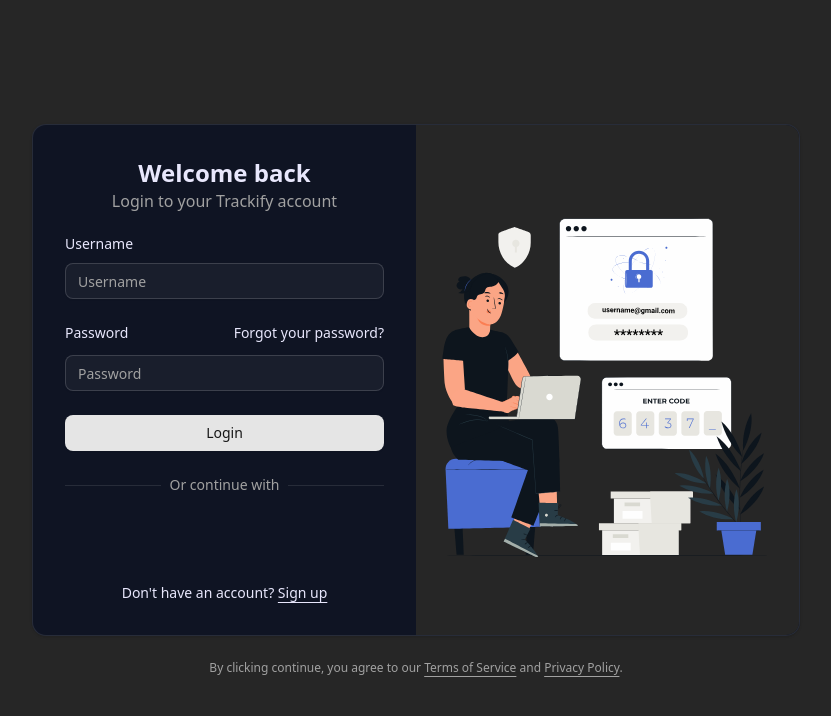
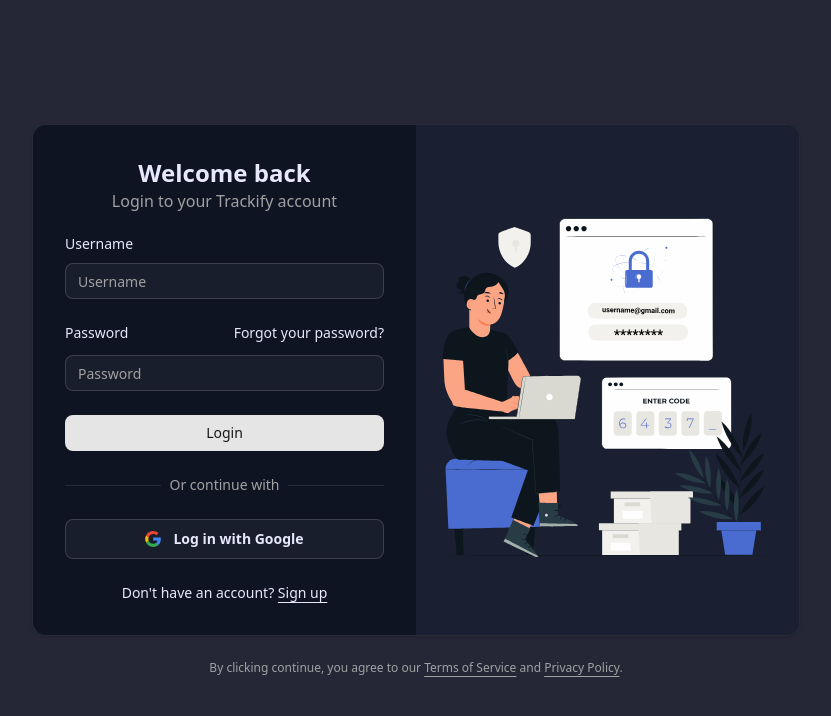
Before and after one commit to Abhijit-71/Trackify, a React (Vite) app: page /login in a window 1280 px wide. Shown: the top 716 px of the page, without its empty margins (224-1055 px from the left). Built offline with nearby package versions, Linux system fonts and the light colour scheme.

Commit message:
changed ui of google login button

```diff
--- a/src/App.jsx
+++ b/src/App.jsx
@@ -8,6 +8,7 @@ import {
 import AuthProvider from "./pages/authContext";
 import { useAuth } from "./pages/authContext";
 import { PublicRoute } from "./pages/authContext";
+import { GoogleOAuthProvider } from "@react-oauth/google";
 //imports of pages
 
 import LandingPage from "./pages/landing-pg";
@@ -38,7 +39,9 @@ function App() {
       path: "/login",
       element: (
         <PublicRoute>
-          <LoginForm />
+          <GoogleOAuthProvider clientId="450008098766-r11fmpandh7covqshfka9jju62cmtsok.apps.googleusercontent.com">
+            <LoginForm />
+          </GoogleOAuthProvider>
         </PublicRoute>
       ),
     },
@@ -46,7 +49,9 @@ function App() {
       path: "/register",
       element: (
         <PublicRoute>
-          <Regform />
+          <GoogleOAuthProvider clientId="450008098766-r11fmpandh7covqshfka9jju62cmtsok.apps.googleusercontent.com">
+            <Regform />
+          </GoogleOAuthProvider>
         </PublicRoute>
       ),
     },
--- a/src/components/loginform.jsx
+++ b/src/components/loginform.jsx
@@ -8,7 +8,9 @@ import { Player } from "@lottiefiles/react-lottie-player";
 import animationData from "../images/Login.json";
 import axios from "axios";
 import { AlertError, AlertSuccess } from "./alerts";
-import { GoogleOAuthProvider, GoogleLogin } from "@react-oauth/google";
+import {
+  useGoogleLogin,
+} from "@react-oauth/google";
 import { Navigate, useNavigate } from "react-router-dom";
 
 export function LoginForm() {
@@ -50,16 +52,23 @@ export function LoginForm() {
       );
       setSuccess(true);
       localStorage.setItem("tokens", JSON.stringify(res.data));
-      <Navigate to="/dashboard"/>
-
+      <Navigate to="/dashboard" />;
     } catch (err) {
       setSuccess(false);
     }
   };
 
+  const googlebutton = useGoogleLogin({
+    onSuccess: (tokenResponse) => {
+      oauthlogin(tokenResponse);
+    },
+    onError: () => {
+      setSuccess(false);
+    },
+  });
+
   return (
-    <GoogleOAuthProvider clientId="450008098766-r11fmpandh7covqshfka9jju62cmtsok.apps.googleusercontent.com">
-      <div className="bg-muted flex min-h-svh flex-col items-center justify-center p-6 md:p-10">
+    <div className="bg-background flex min-h-svh flex-col items-center justify-center p-6 md:p-10">
       {success == false && AlertError()}
       {success && AlertSuccess()}
       <div className="w-full max-w-sm md:max-w-3xl">
@@ -114,13 +123,14 @@ export function LoginForm() {
                       Or continue with
                     </span>
                   </div>
-                    <div className="grid grid-cols-1 gap-4">
-                      <GoogleLogin
-                        onSuccess={oauthlogin}
-                        onError={() => {
-                          setSuccess(false);
-                        }}
-                      />
+                  <div className="">
+                    <Button
+                      onClick={() => googlebutton()}
+                      className="w-full font-bold h-[40px] gap-3"
+                      variant="outline"
+                    ><svg viewBox="-3 0 262 262" xmlns="http://www.w3.org/2000/svg" preserveAspectRatio="xMidYMid" fill="#000000"><g id="SVGRepo_bgCarrier" stroke-width="0"></g><g id="SVGRepo_tracerCarrier" stroke-linecap="round" stroke-linejoin="round"></g><g id="SVGRepo_iconCarrier"><path d="M255.878 133.451c0-10.734-.871-18.567-2.756-26.69H130.55v48.448h71.947c-1.45 12.04-9.283 30.172-26.69 42.356l-.244 1.622 38.755 30.023 2.685.268c24.659-22.774 38.875-56.282 38.875-96.027" fill="#4285F4"></path><path d="M130.55 261.1c35.248 0 64.839-11.605 86.453-31.622l-41.196-31.913c-11.024 7.688-25.82 13.055-45.257 13.055-34.523 0-63.824-22.773-74.269-54.25l-1.531.13-40.298 31.187-.527 1.465C35.393 231.798 79.49 261.1 130.55 261.1" fill="#34A853"></path><path d="M56.281 156.37c-2.756-8.123-4.351-16.827-4.351-25.82 0-8.994 1.595-17.697 4.206-25.82l-.073-1.73L15.26 71.312l-1.335.635C5.077 89.644 0 109.517 0 130.55s5.077 40.905 13.925 58.602l42.356-32.782" fill="#FBBC05"></path><path d="M130.55 50.479c24.514 0 41.05 10.589 50.479 19.438l36.844-35.974C195.245 12.91 165.798 0 130.55 0 79.49 0 35.393 29.301 13.925 71.947l42.211 32.783c10.59-31.477 39.891-54.251 74.414-54.251" fill="#EB4335"></path></g></svg>
+                      Log in with Google
+                    </Button>
                   </div>
                   <div className="text-center text-sm">
                     Don&apos;t have an account?{" "}
@@ -133,19 +143,17 @@ export function LoginForm() {
                   </div>
                 </div>
               </form>
-                <div className="bg-muted relative hidden md:flex md:items-center p-5">
+              <div className="bg-[#1a2031] relative hidden md:flex md:items-center p-5">
                 <Player src={animationData} loop autoplay />
               </div>
             </CardContent>
           </Card>
           <div className="text-muted-foreground *:[a]:hover:text-primary text-center text-xs text-balance *:[a]:underline *:[a]:underline-offset-4">
             By clicking continue, you agree to our{" "}
-              <a href="#">Terms of Service</a> and{" "}
-              <a href="#">Privacy Policy</a>.
+            <a href="#">Terms of Service</a> and <a href="#">Privacy Policy</a>.
           </div>
         </div>
       </div>
     </div>
-    </GoogleOAuthProvider>
   );
 }
--- a/src/components/regform.jsx
+++ b/src/components/regform.jsx
@@ -7,7 +7,7 @@ import { Label } from "@/components/ui/label";
 import { Player } from "@lottiefiles/react-lottie-player";
 import animationData from "../images/Register.json";
 import { AlertError, AlertSuccess } from "./alerts";
-import { GoogleOAuthProvider, GoogleLogin } from "@react-oauth/google";
+import {useGoogleLogin } from "@react-oauth/google";
 import axios from "axios";
 import { useNavigate } from "react-router-dom";
 
@@ -70,8 +70,17 @@ function Regform() {
     }
   };
 
+  const googlereg = useGoogleLogin({
+  onSuccess: (tokenResponse) => {
+    oauthlogin(tokenResponse);
+  },
+  onError: () => {
+    setSuccess(false);
+  },
+});
+
   return (
-    <GoogleOAuthProvider clientId="450008098766-r11fmpandh7covqshfka9jju62cmtsok.apps.googleusercontent.com">
+
       <div className="bg-background flex min-h-svh flex-col items-center justify-center p-6 md:p-10">
         {success == false && AlertError()}
         {success && AlertSuccess()}
@@ -144,12 +153,13 @@ function Regform() {
                       </span>
                     </div>
                     <div className="grid grid-cols-1 gap-4">
-                      <GoogleLogin
-                        onSuccess={oauthlogin}
-                        onError={() => {
-                          setSuccess(false);
-                        }}
-                      />
+                       <Button
+                      onClick={() => googlebutton()}
+                      className="w-full font-bold h-[40px] gap-3"
+                      variant="outline"
+                    ><svg viewBox="-3 0 262 262" xmlns="http://www.w3.org/2000/svg" preserveAspectRatio="xMidYMid" fill="#000000"><g id="SVGRepo_bgCarrier" stroke-width="0"></g><g id="SVGRepo_tracerCarrier" stroke-linecap="round" stroke-linejoin="round"></g><g id="SVGRepo_iconCarrier"><path d="M255.878 133.451c0-10.734-.871-18.567-2.756-26.69H130.55v48.448h71.947c-1.45 12.04-9.283 30.172-26.69 42.356l-.244 1.622 38.755 30.023 2.685.268c24.659-22.774 38.875-56.282 38.875-96.027" fill="#4285F4"></path><path d="M130.55 261.1c35.248 0 64.839-11.605 86.453-31.622l-41.196-31.913c-11.024 7.688-25.82 13.055-45.257 13.055-34.523 0-63.824-22.773-74.269-54.25l-1.531.13-40.298 31.187-.527 1.465C35.393 231.798 79.49 261.1 130.55 261.1" fill="#34A853"></path><path d="M56.281 156.37c-2.756-8.123-4.351-16.827-4.351-25.82 0-8.994 1.595-17.697 4.206-25.82l-.073-1.73L15.26 71.312l-1.335.635C5.077 89.644 0 109.517 0 130.55s5.077 40.905 13.925 58.602l42.356-32.782" fill="#FBBC05"></path><path d="M130.55 50.479c24.514 0 41.05 10.589 50.479 19.438l36.844-35.974C195.245 12.91 165.798 0 130.55 0 79.49 0 35.393 29.301 13.925 71.947l42.211 32.783c10.59-31.477 39.891-54.251 74.414-54.251" fill="#EB4335"></path></g></svg>
+                      Log in with Google
+                    </Button>
                     </div>
                     <div className="text-center text-sm">
                       Already have an account?{" "}
@@ -159,7 +169,7 @@ function Regform() {
                     </div>
                   </div>
                 </form>
-                <div className="bg-muted relative hidden md:flex md:items-center p-5">
+                <div className="bg-[#1a2031] relative hidden md:flex md:items-center p-5">
                   <Player src={animationData} loop autoplay />
                 </div>
               </CardContent>
@@ -172,7 +182,7 @@ function Regform() {
           </div>
         </div>
       </div>
-    </GoogleOAuthProvider>
+
   );
 }
 
```
Lines whose indentation alone changed are shown as unchanged.
